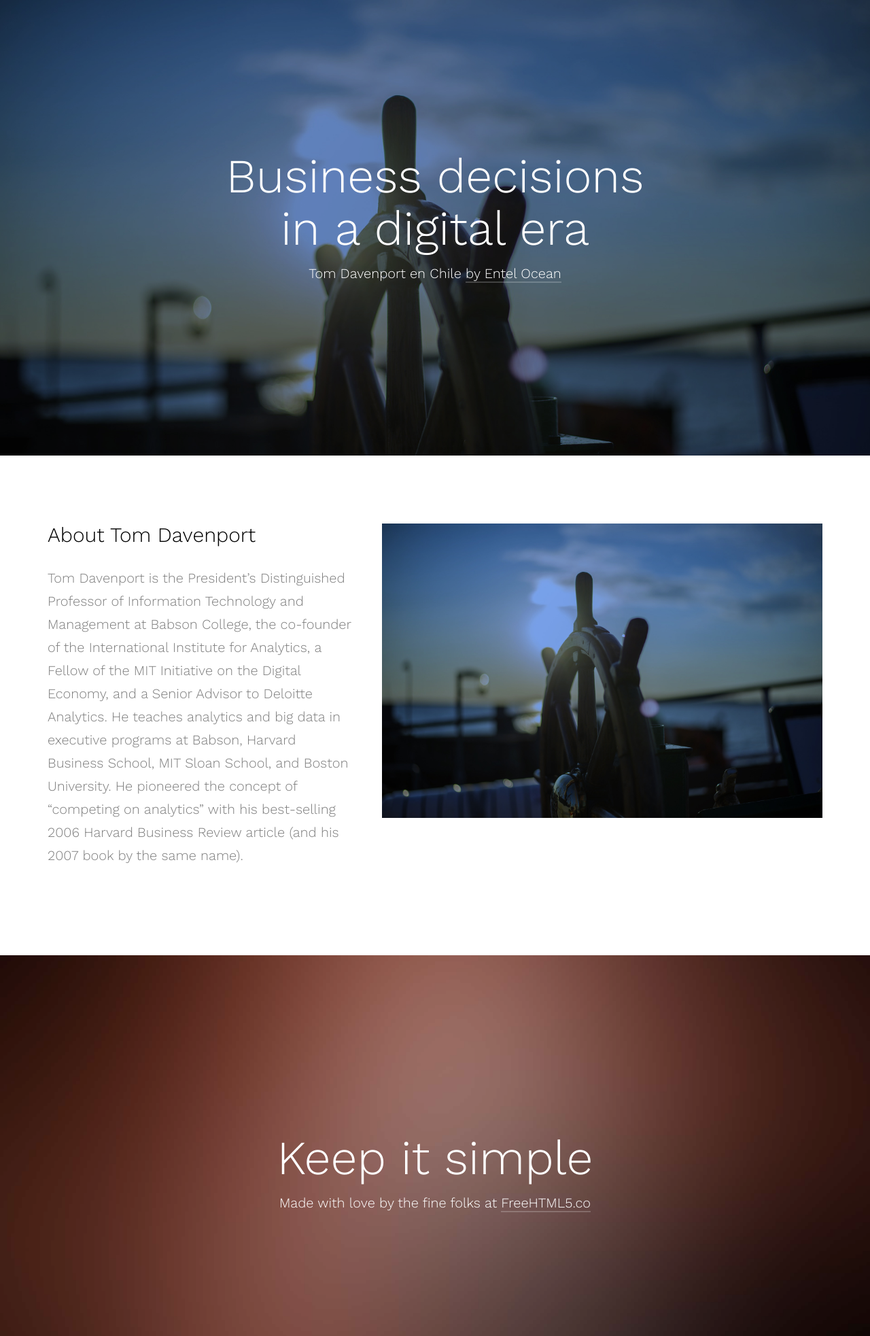
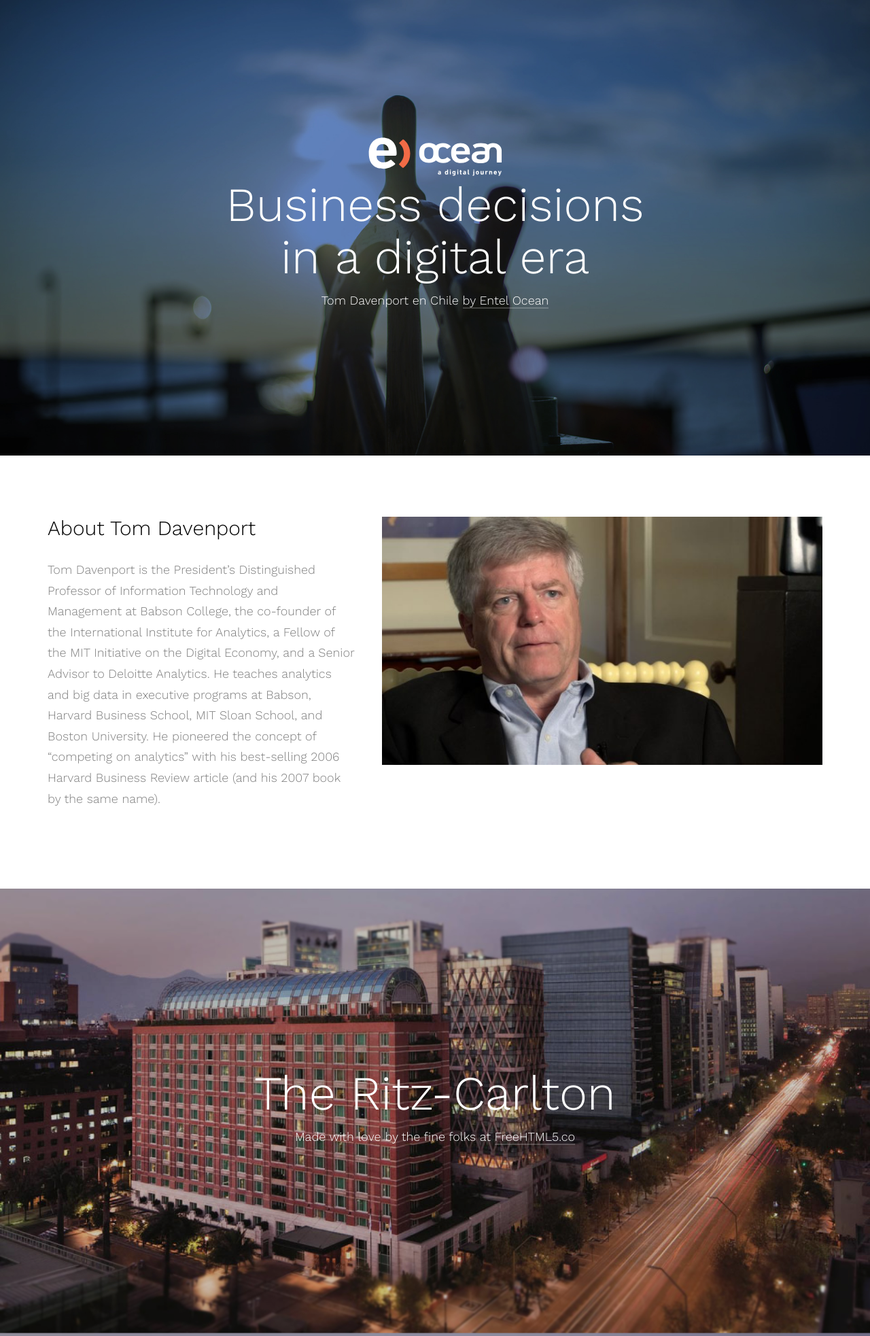
Before and after one commit to Freyja-Folkvangr/ocean-landing, a PHP site: page /tomdavenport/index.html in a window 1280 px wide. Shown: the top 1965 px of the page at 68% size. Run offline with PHP 8.4, Linux system fonts and the light colour scheme; some libraries are stand-ins or nearby versions; some web fonts are replaced.

Commit message:
styling landing

```diff
--- a/tomdavenport/css/style.css
+++ b/tomdavenport/css/style.css
@@ -14,7 +14,7 @@
 body {
   font-family: "Work Sans", Arial, sans-serif;
   font-weight: 300;
-  font-size: 20px;
+  font-size: 18px;
   line-height: 1.7;
   color: #777777;
   color: #7f7f7f;
@@ -54,17 +54,17 @@
 
 ::-webkit-selection {
   color: #fff;
-  background: #52d3aa;
+  background: #4280EB;
 }
 
 ::-moz-selection {
   color: #fff;
-  background: #52d3aa;
+  background: #4280EB;
 }
 
 ::selection {
   color: #fff;
-  background: #52d3aa;
+  background: #4280EB;
 }
 
 #fh5co-wrap {
--- a/tomdavenport/index.html
+++ b/tomdavenport/index.html
@@ -85,7 +85,7 @@
 				<div class="row">
 					<div class="col-md-8 col-md-offset-2 col-sm-12 col-sm-offset-0 col-xs-12 col-xs-offset-0 text-center fh5co-table">
 						<div class="fh5co-intro fh5co-table-cell">
-							<h1 class="text-center">Business decisions <br>in a digital era</h1>
+							<h1 class="text-center"><img src="images/ocean.svg" alt="logo ocean" style="max-width: 200px;"><br>Business decisions <br>in a digital era</h1>
 							<p>Tom Davenport en Chile <a href="http://www.entelocean.com">by Entel Ocean</a></p>
 						</div>
 					</div>
@@ -100,7 +100,7 @@
 						<p>Tom Davenport is the President’s Distinguished Professor of Information Technology and Management at Babson College, the co-founder of the International Institute for Analytics, a Fellow of the MIT Initiative on the Digital Economy, and a Senior Advisor to Deloitte Analytics. He teaches analytics and big data in executive programs at Babson, Harvard Business School, MIT Sloan School, and Boston University. He pioneered the concept of “competing on analytics” with his best-selling 2006 Harvard Business Review article (and his 2007 book by the same name).</p>
 					</div>
 					<div class="col-md-7">
-						<img src="images/hero_1.jpg" alt="Free HTML5 by FreeHTML5.co" class="img-responsive">
+						<img src="images/tom.jpg" alt="Free HTML5 by FreeHTML5.co" class="img-responsive">
 					</div>
 				</div>
 			</div>
@@ -112,7 +112,7 @@
 				<div class="row">
 					<div class="col-md-8 col-md-offset-2 col-sm-12 col-sm-offset-0 col-xs-12 col-xs-offset-0 text-center fh5co-table">
 						<div class="fh5co-intro fh5co-table-cell">
-							<h1 class="text-center">Keep it simple</h1>
+							<h1 class="text-center">The Ritz-Carlton</h1>
 							<p>Made with love by the fine folks at <a href="http://freehtml5.co">FreeHTML5.co</a></p>
 						</div>
 					</div>
```
Also changed, not shown: tomdavenport/images/The-Ritz-Carlton-Santiago-Edificio-1.jpg (added), tomdavenport/images/hero_2.jpg, tomdavenport/images/ocean.svg (added), tomdavenport/images/tom.jpg (added).
